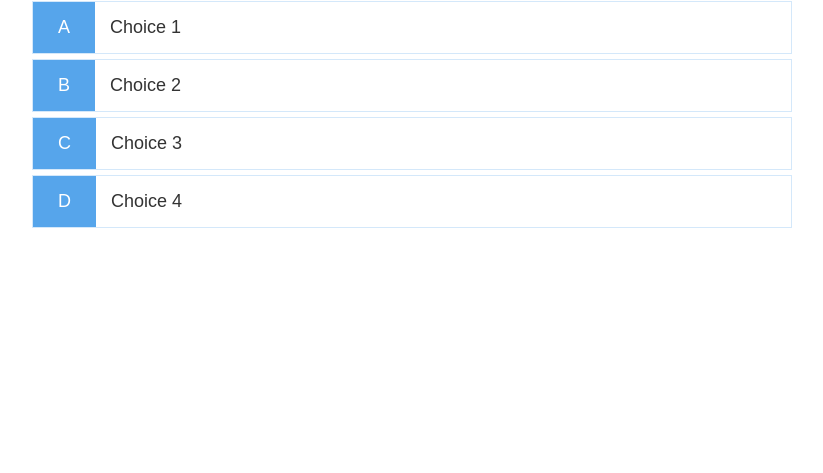
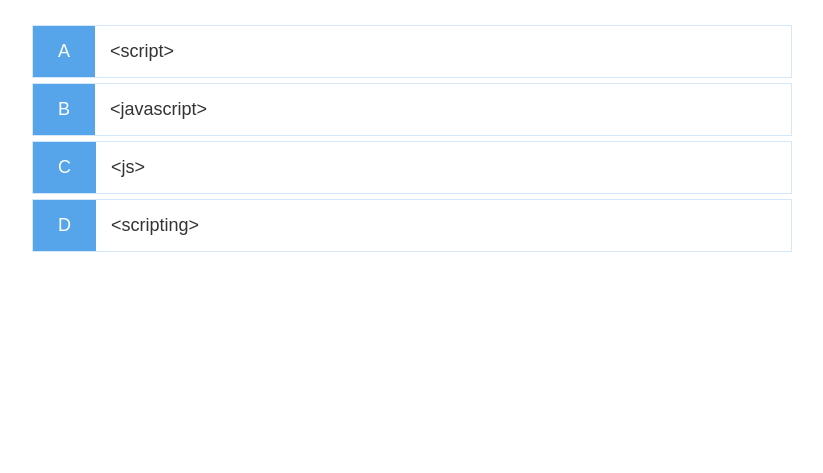
Before and after one commit to natcobbinah/quiz-app-with-htmlcssjavascript, a plain HTML site: page game.html in a window 1280 px wide. Shown: the part 327-800 px from the top of the page, without its empty margins (228-1051 px from the left). Drawn offline with Linux system fonts and the light colour scheme.

Commit message:
Fixed error on questions not loading from array in game.html by adding it .js file

```diff
--- a/game.html
+++ b/game.html
@@ -29,5 +29,6 @@
             </div>
         </div>
     </div>
+    <script src="game.js"></script>
 </body>
 </html>
--- a/game.js
+++ b/game.js
@@ -66,13 +66,13 @@ getNewQuestion = () =>{
 };
 
 choices.forEach(choice =>{
-    choice.addEventListener('click', e => {
+    choice.addEventListener("click", e => {
         if(!acceptingAnswers)
             return;
 
         acceptingAnswers = false;
         const selectedChoice = e.target;
-        const selectedAnswer = selectedChoice.dataset['number'];
+        const selectedAnswer = selectedChoice.dataset["number"];
         getNewQuestion();
     });
 });
```
